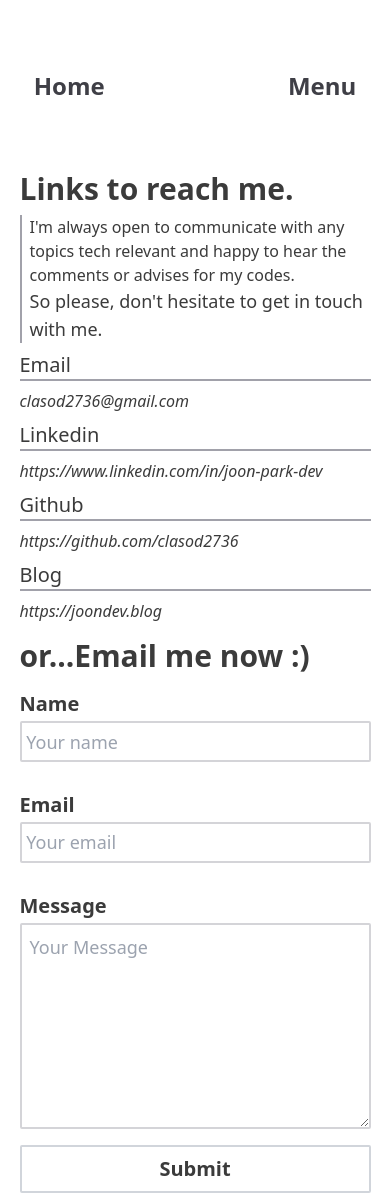
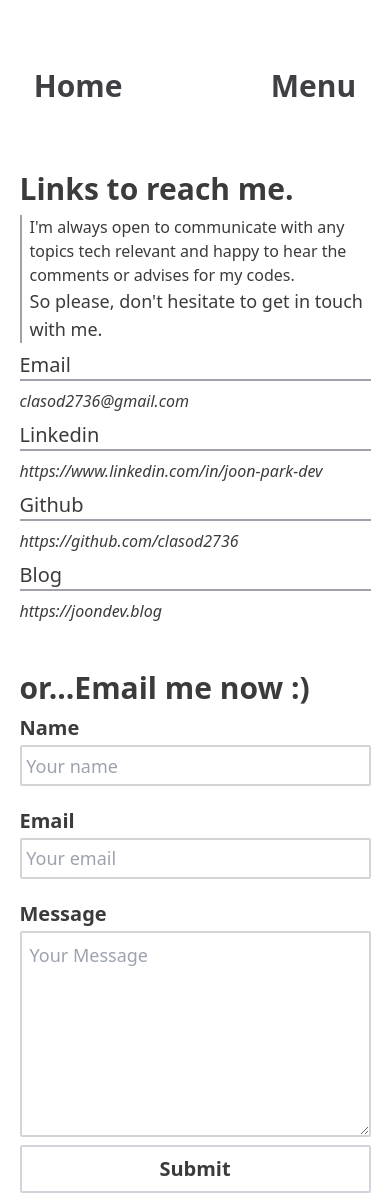
Before and after one commit to clasod2736/portfolio, a React (Vite) app: page /contact in a window 390 px wide. Built offline with nearby package versions, Linux system fonts and the light colour scheme; what tailwindcss-animation-delay would draw is missing.

Commit message:
fixed blur effect on toggle menu

```diff
--- a/src/components/contact/Form.tsx
+++ b/src/components/contact/Form.tsx
@@ -22,7 +22,7 @@ export default function Form() {
 
   return (
     <form
-      className=" min-[320px]:w-full md:w-[50%] h-[55%] md:h-full flex flex-col justify-end md:justify-start gap-4 lg:gap-0 animate-[opacityIn_0.8s]"
+      className=" w-full md:w-[50%] h-[55%] md:h-full flex flex-col justify-end md:justify-start gap-2 lg:gap-0 animate-[opacityIn_0.8s]"
       onSubmit={(e) => handleEmail({ e, name, email, message, setWarn })}
     >
       <h1 className="text-3xl mb-0 lg:mb-6">or...Email me now :)</h1>
--- a/src/components/header/mobile/ToggleHeader.tsx
+++ b/src/components/header/mobile/ToggleHeader.tsx
@@ -17,7 +17,7 @@ export default function ToggleHeader() {
     >
       <a
         href="/"
-        className="min-[320px]:text-2xl min-[500px]:text-3xl text-zinc-700 dark:text-zinc-300 hover:text-zinc-500 dark:hover:text-zinc-50 font-semibold pl-6"
+        className="text-3xl text-zinc-700 dark:text-zinc-300 hover:text-zinc-500 dark:hover:text-zinc-50 font-semibold pl-6"
       >
         Home
       </a>
@@ -26,7 +26,7 @@ export default function ToggleHeader() {
           setToggle(!toggle);
           handleBlur();
         }}
-        className="pr-6 min-[320px]:text-2xl min-[500px]:text-3xl text-zinc-700 dark:text-zinc-300 hover:text-zinc-500 dark:hover:text-zinc-50 font-semibold pl-6"
+        className="pr-6 text-3xl text-zinc-700 dark:text-zinc-300 hover:text-zinc-500 dark:hover:text-zinc-50 font-semibold pl-6"
       >
         Menu
       </button>
--- a/src/components/header/mobile/ToggleMenu.tsx
+++ b/src/components/header/mobile/ToggleMenu.tsx
@@ -12,7 +12,7 @@ export default function ToggleMenu({ toggle, getToggle }: Toggle) {
       <div
         className={`${
           blur
-            ? "absolute w-[100%] h-[1200px] backdrop-blur-md translate-y-[40%] animate-opacityIn"
+            ? "absolute w-[100%] h-[1300px] backdrop-blur-md translate-y-[40%] animate-opacityIn"
             : "hidden"
         }`}
       >
--- a/src/components/projects/ProjectsImg.tsx
+++ b/src/components/projects/ProjectsImg.tsx
@@ -31,7 +31,7 @@ export default function ProjectsImg() {
       <img
         src={imgSrc}
         alt="projectImg"
-        className={`hidden lg:flex h-full w-full object-cover ${
+        className={`hidden lg:flex h-full w-[90%] object-cover ${
           fadeIn ? "animate-imgIn" : "animate-imgOut"
         }`}
       />
@@ -42,7 +42,7 @@ export default function ProjectsImg() {
         <img
           src={imgSrc}
           alt="projectImg"
-          className={`flex lg:hidden h-full min-[320px]:object-contain w-full object-cover ${
+          className={`flex lg:hidden h-full min-[320px]:object-contain w-full md:object-cover ${
             fadeIn ? "animate-imgIn" : "animate-imgOut"
           }`}
         />
```
